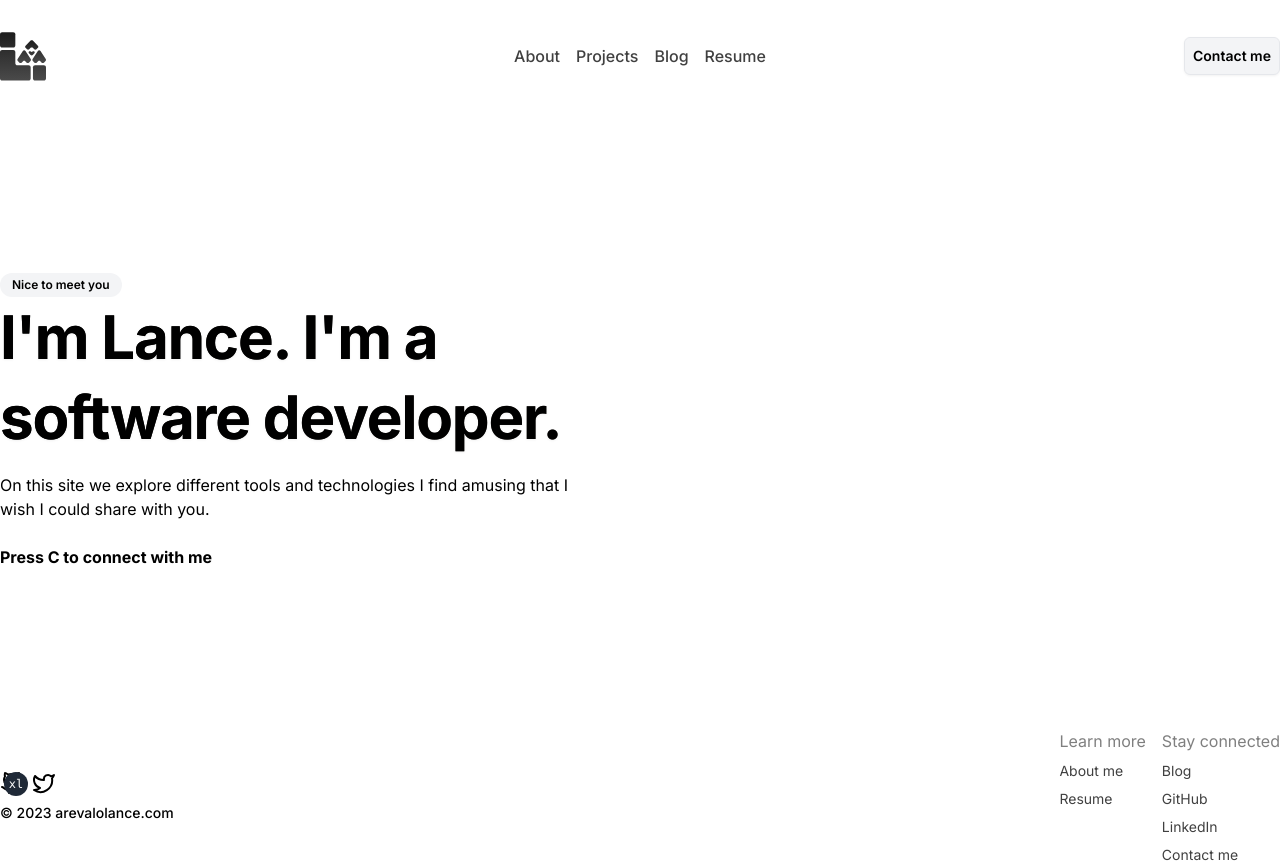
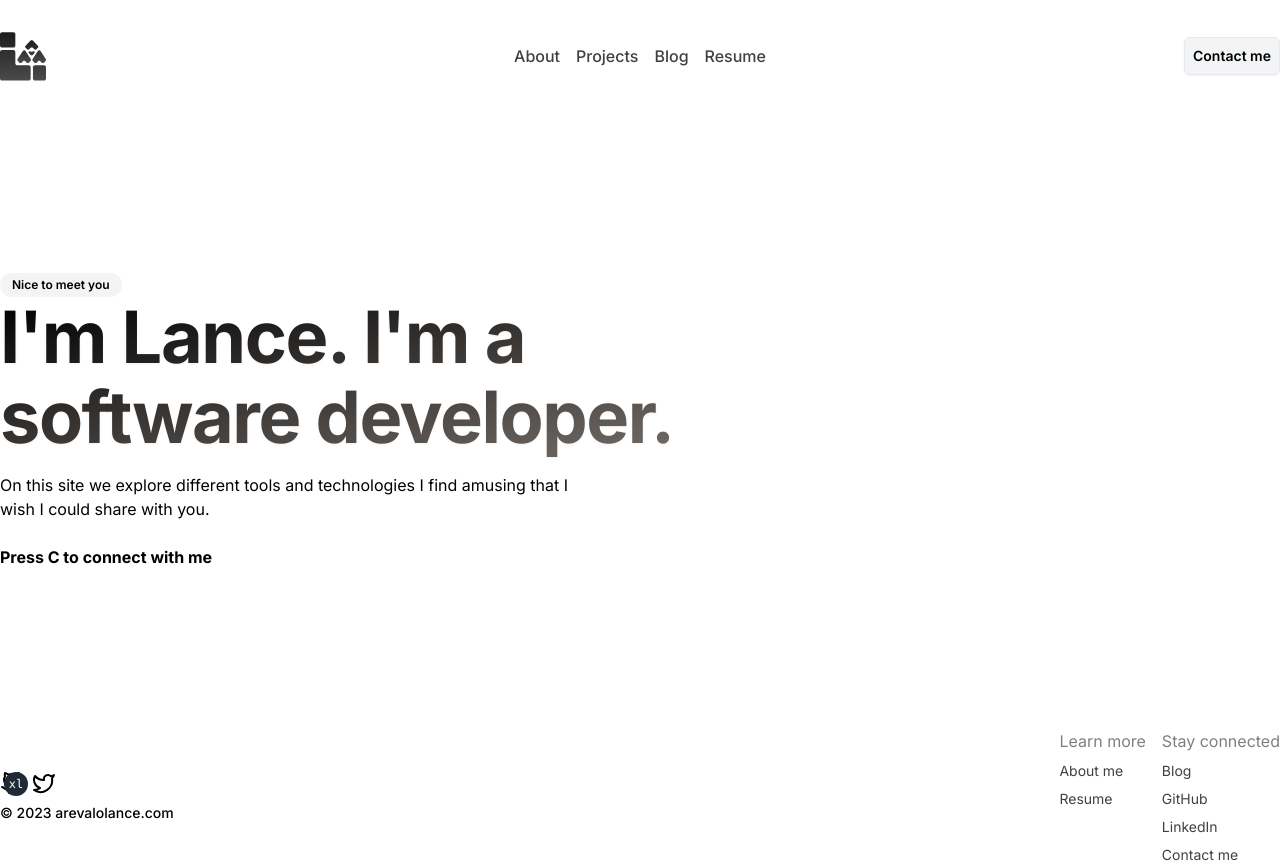
Before and after one commit to arevalolance/dotcom, a Next.js app: page / in a window 1280 px wide. Built offline with nearby package versions, Linux system fonts and the light colour scheme.

Commit message:
refactor: add color gradient to heading

```diff
--- a/app/page.tsx
+++ b/app/page.tsx
@@ -1,5 +1,3 @@
-import { Balancer } from 'react-wrap-balancer';
-
 export default function Home() {
   return (
     <main className="container mx-auto">
@@ -8,10 +6,8 @@ export default function Home() {
           <div className="rounded-full mx-auto md:mx-0 bg-gray-100 hover:bg-gray-200 hover:duration-150 ease-in w-fit px-3 py-1 text-black font-semibold text-xs">
             Nice to meet you
           </div>
-          <h1 className="bg-gradient-to-r from-black to-stone-500 text-center md:text-left bg-clip-text font-display text-4xl font-bold tracking-[-0.02em] drop-shadow-sm md:text-6xl md:leading-[5rem]">
-            <Balancer>
-              I&apos;m Lance. I&apos;m a software developer.
-            </Balancer>
+          <h1 className="bg-gradient-to-br from-black to-stone-500 text-transparent text-center md:text-left bg-clip-text font-display text-4xl font-bold tracking-[-0.02em] drop-shadow-sm md:text-7xl md:leading-[5rem]">
+            I&apos;m Lance. I&apos;m a software developer.
           </h1>
           <p className="max-w-[600px] mt-4 text-center md:text-left">
             On this site we explore different tools and technologies I
```
